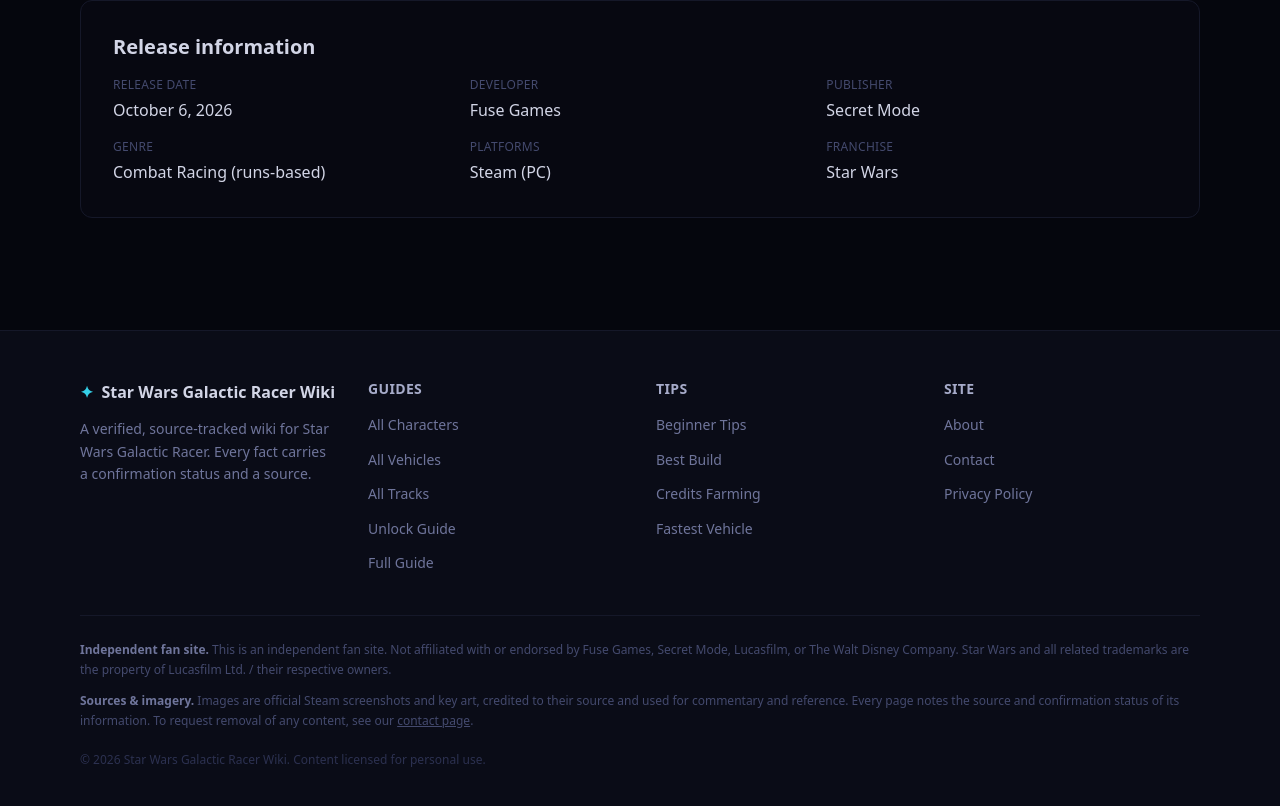
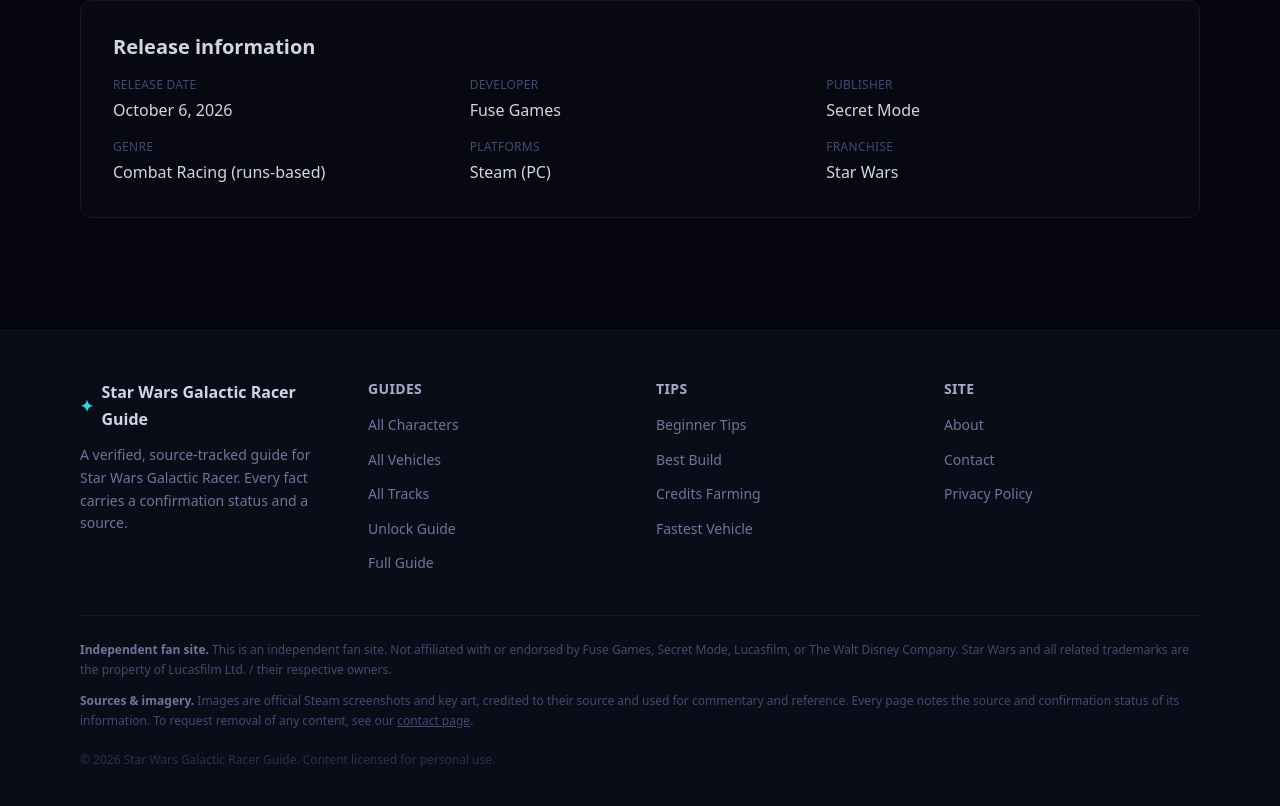
Before and after one commit to shi0318/StarWarsGalacticRacer, an Astro site: page / in a window 1280 px wide. Shown: the part 2758-3564 px from the top of the page. Built offline with nearby package versions, Linux system fonts and the light colour scheme; Astro itself is replaced by a stand-in of ours; no server answers.

Commit message:
SEO: unify brand name to Guide in og:site_name, JSON-LD, footer

```diff
--- a/src/components/Footer.astro
+++ b/src/components/Footer.astro
@@ -41,10 +41,10 @@ const footerNav = [
       <div>
         <div class="flex items-center gap-2 font-semibold text-void-100">
           <span class="text-plasma">✦</span>
-          <span>Star Wars Galactic Racer Wiki</span>
+          <span>Star Wars Galactic Racer Guide</span>
         </div>
         <p class="mt-3 text-sm leading-relaxed text-void-400">
-          A verified, source-tracked wiki for Star Wars Galactic Racer. Every fact carries a
+          A verified, source-tracked guide for Star Wars Galactic Racer. Every fact carries a
           confirmation status and a source.
         </p>
       </div>
--- a/src/data/site.ts
+++ b/src/data/site.ts
@@ -1,13 +1,13 @@
 // 站点全局常量 —— 单一数据源，避免各页面硬编码不一致
 export const SITE = {
-  name: 'Star Wars Galactic Racer Wiki',
-  shortName: 'SWGR Wiki',
+  name: 'Star Wars Galactic Racer Guide',
+  shortName: 'SWGR Guide',
   url: 'https://swgalacticracer.wiki',
   // 游戏发售日（方案基准：2026 年 10 月 6 日）
   releaseDate: '2026-10-06',
   tagline: 'Release date, story & guides for the Outer Rim racing game',
   description:
-    'Your source-checked wiki for Star Wars: Galactic Racer, the runs-based combat-racing game from Fuse Games. Release date, the Galactic League story, vehicle classes, and pre-release guides — every fact tagged with its source.',
+    'Your source-checked guide for Star Wars: Galactic Racer, the runs-based combat-racing game from Fuse Games. Release date, the Galactic League story, vehicle classes, and pre-release guides — every fact tagged with its source.',
   locale: 'en',
   // 开发商 / 发行商（官方 Steam 页 App 4078430：Fuse Games 开发，Secret Mode 发行，Star Wars 授权）
   developer: 'Fuse Games',
```
